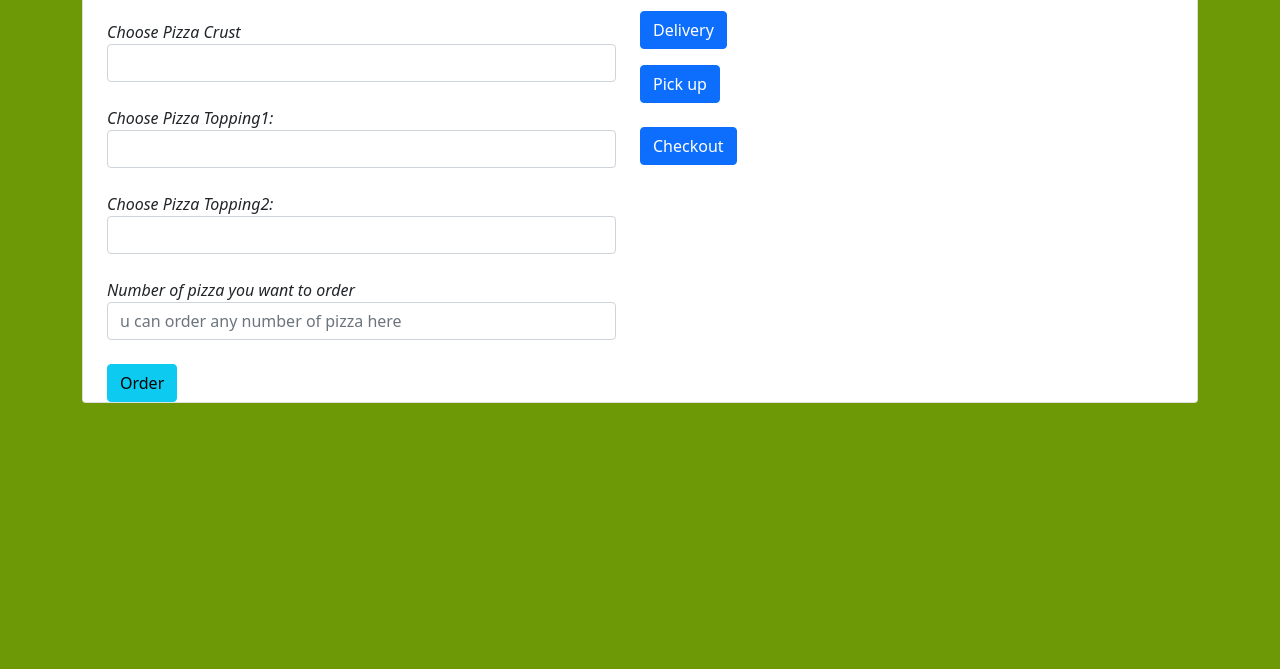
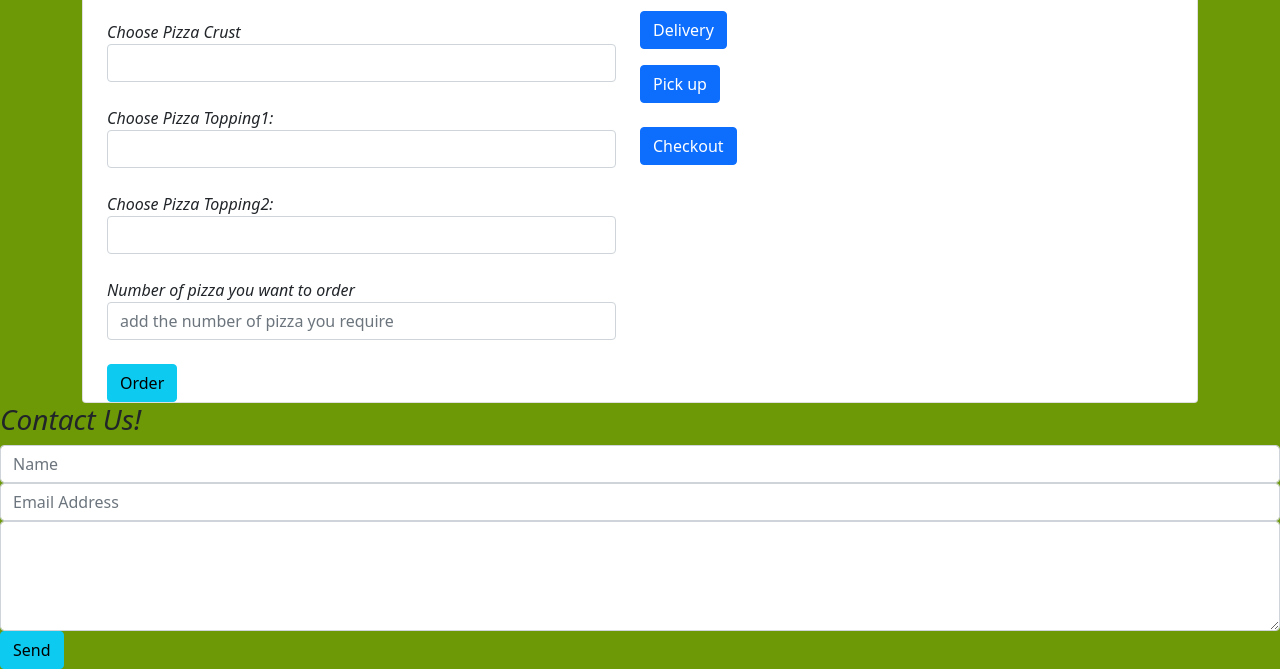
Before and after one commit to kephanyamweya/top-this-pizza, a plain HTML site: page index.html in a window 1280 px wide. Shown: the part 209-878 px from the top of the page. Before the commit the page ends 800 px from the top, so only its background shows below. Drawn offline with Linux system fonts and the light colour scheme.

Commit message:
add contact class to html

```diff
--- a/index.html
+++ b/index.html
@@ -104,7 +104,7 @@
                 <div class="pizzaNumber">
                   <label for="number">Number of pizza you want to order</label>
                   <input required type="number" class="form-control" id="pizza-number" min="1"
-                    placeholder="u can order any number of pizza here">
+                    placeholder="add the number of pizza you require">
                 </div><br>
 
                 <button type="submit" class="btn btn-info" id="send">Order</button>
@@ -133,6 +133,21 @@
     </div>
   </div>
 
+  <div id="contact">
+    <div class="jumbotron jumbotron-fluid">
+      <h3 class="feature-title">Contact Us!</h3>
+      <div class="form-group">
+        <input type="text" class="form-control" placeholder="Name" name="">
+      </div>
+      <div class="form-group">
+        <input type="email" class="form-control" placeholder="Email Address" name="email">
+      </div>
+      <div class="form-group">
+        <textarea class="form-control" rows="4"></textarea>
+      </div>
+      <button type="submit" class="btn btn-info" id="send">Send</button>
+    </div>
+  </div>
   <script src="/static/js/script.js"></script>
 </body>
 </html>
```
